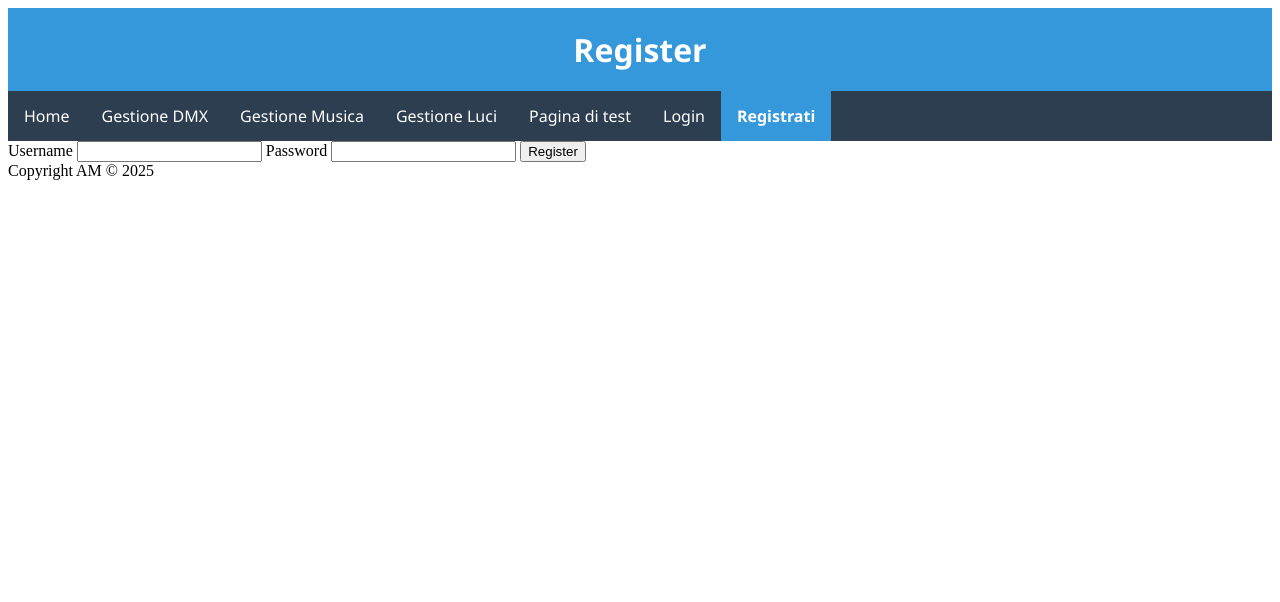
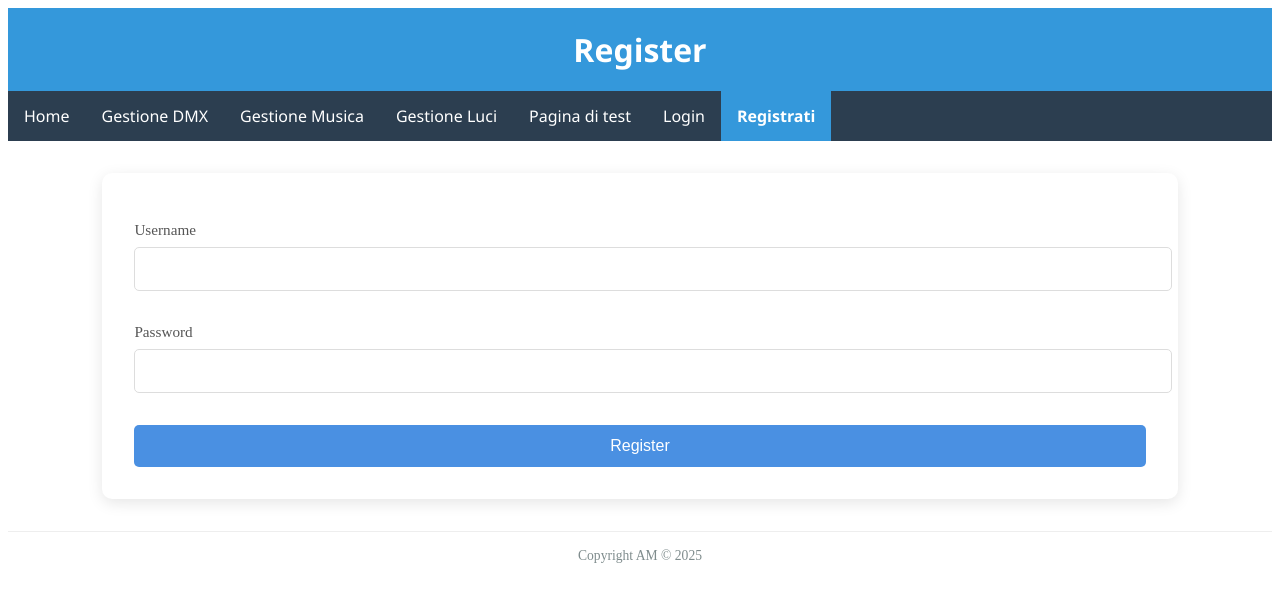
Before and after one commit to marc-etti/presepy, a Flask app: page /auth/register in a window 1280 px wide. Shown: the top 602 px of the page. Run offline with Flask 3, Linux system fonts and the light colour scheme.

Commit message:
aggiunto 404 handler e css login e register

```diff
--- a/app/__init__.py
+++ b/app/__init__.py
@@ -1,4 +1,4 @@
-from flask import Flask
+from flask import Flask, render_template
 import os
 from app.routes import main_bp
 from app.services.audio_management import audio_bp
@@ -31,7 +31,6 @@ def create_app():
     # handle the 404 error
     @app.errorhandler(404)
     def page_not_found(e):
-        # return render_template('404.html'), 404
-        return "404 Not Found"
+        return render_template('404.html'), 404
 
     return app
--- /dev/null
+++ b/app/static/css/auth.css
@@ -0,0 +1,58 @@
+/* Stile specifico per il form di login */
+.content form {
+    width: 80%;
+    margin: 2rem auto;
+    padding: 2rem;
+    background: #ffffff;
+    border-radius: 10px;
+    box-shadow: 0 4px 15px rgba(0, 0, 0, 0.1);
+}
+
+.content form label {
+    display: block;
+    margin: 1rem 0 0.5rem;
+    color: #555;
+    font-size: 0.95rem;
+    font-weight: 500;
+}
+
+.content form input[type="text"],
+.content form input[type="password"] {
+    width: 100%;
+    padding: 0.75rem;
+    margin-bottom: 1rem;
+    border: 1px solid #ddd;
+    border-radius: 5px;
+    font-size: 1rem;
+    transition: all 0.3s ease;
+}
+
+.content form input[type="text"]:focus,
+.content form input[type="password"]:focus {
+    border-color: #4a90e2;
+    outline: none;
+    box-shadow: 0 0 0 3px rgba(74, 144, 226, 0.2);
+}
+
+.content form input[type="submit"] {
+    width: 100%;
+    padding: 0.75rem;
+    margin-top: 1rem;
+    background-color: #4a90e2;
+    color: white;
+    border: none;
+    border-radius: 5px;
+    font-size: 1rem;
+    font-weight: 500;
+    cursor: pointer;
+    transition: background-color 0.3s ease;
+}
+
+.content form input[type="submit"]:hover {
+    background-color: #3a7bc8;
+}
+
+/* Messaggi di errore (se presenti nel tuo template) */
+.content .flash-messages {
+    margin-bottom: 1.5rem;
+}
--- /dev/null
+++ b/app/static/css/base.css
@@ -0,0 +1,70 @@
+/* Reset e stili base */
+.base-nav ul {
+    list-style-type: none;
+    margin: 0;
+    padding: 0;
+    overflow: hidden;
+    background-color: #2c3e50; /* Colore di sfondo scuro */
+    font-family: 'Segoe UI', Tahoma, Geneva, Verdana, sans-serif;
+}
+
+/* Allineamento orizzontale */
+.base-nav li {
+    float: left;
+}
+
+/* Stile dei link */
+.base-nav li a {
+    display: block;
+    color: white;
+    text-align: center;
+    padding: 14px 16px;
+    text-decoration: none;
+    transition: background-color 0.3s ease;
+}
+
+/* Cambia colore al hover */
+.base-nav li a:hover {
+    background-color: #34495e;
+}
+
+/* Stile per la scheda corrente */
+.base-nav li a.current {
+    background-color: #3498db;
+    font-weight: bold;
+}
+
+.base-nav ul li.user-account {
+    margin-right: auto;
+}
+
+/* Stile per l'header */
+.base-header {
+    background-color: #3498db;
+    color: white;
+    padding: 20px;
+    text-align: center;
+    margin-bottom: 0;
+}
+
+.base-header h1 {
+    margin: 0;
+    font-family: 'Segoe UI', Tahoma, Geneva, Verdana, sans-serif;
+}
+
+/* Clearfix per il float */
+.base-nav::after {
+    content: "";
+    display: table;
+    clear: both;
+}
+
+/* Stile per il footer */
+footer {
+    text-align: center;
+    padding: 1rem 0;
+    color: #7f8c8d;
+    font-size: 0.85rem;
+    border-top: 1px solid #eee;
+    margin-top: 2rem;
+}
--- a/app/templates/auth/register.html
+++ b/app/templates/auth/register.html
@@ -1,15 +1,21 @@
 {% extends 'base.html' %}
+
+{% block styles %}
+  <link rel="stylesheet" type="text/css" href="{{ url_for('static', filename='css/auth.css' ) }}">
+{% endblock %}
 
 {% block header %}
   <h1>{% block title %}Register{% endblock %}</h1>
 {% endblock %}
 
 {% block content %}
+<div class="content">
   <form method="post">
     <label for="username">Username</label>
-    <input name="username" id="username" required>
+    <input type="text" name="username" id="username" required>
     <label for="password">Password</label>
     <input type="password" name="password" id="password" required>
     <input type="submit" value="Register">
   </form>
+</div>
 {% endblock %}
--- a/app/templates/base.html
+++ b/app/templates/base.html
@@ -4,79 +4,17 @@
     <meta charset="UTF-8">
     <meta name="viewport" content="width=device-width, initial-scale=1.0">
     <title>{% block title %}Titolo Predefinito{% endblock %}</title>
-    <link rel="stylesheet" href="{{ url_for('static', filename='css/styles.css') }}">
+    <link rel="stylesheet" href="{{ url_for('static', filename='css/base.css') }}">
     <link rel="icon" href="{{ url_for('static', filename='images/favicon.ico') }}" type="image/x-icon">
     {% block styles %}
         {# Inserire eventuali stili specifici per la pagina #}
     {% endblock %}
-    <style>
-        /* Reset e stili base */
-        nav ul {
-            list-style-type: none;
-            margin: 0;
-            padding: 0;
-            overflow: hidden;
-            background-color: #2c3e50; /* Colore di sfondo scuro */
-            font-family: 'Segoe UI', Tahoma, Geneva, Verdana, sans-serif;
-        }
-
-        /* Allineamento orizzontale */
-        nav li {
-            float: left;
-        }
-
-        /* Stile dei link */
-        nav li a {
-            display: block;
-            color: white;
-            text-align: center;
-            padding: 14px 16px;
-            text-decoration: none;
-            transition: background-color 0.3s ease;
-        }
-
-        /* Cambia colore al hover */
-        nav li a:hover {
-            background-color: #34495e;
-        }
-
-        /* Stile per la scheda corrente */
-        nav li a.current {
-            background-color: #3498db;
-            font-weight: bold;
-        }
-
-        nav ul li.user-account {
-            margin-right: auto;
-        }
-
-        /* Stile per l'header */
-        header {
-            background-color: #3498db;
-            color: white;
-            padding: 20px;
-            text-align: center;
-            margin-bottom: 0;
-        }
-
-        header h1 {
-            margin: 0;
-            font-family: 'Segoe UI', Tahoma, Geneva, Verdana, sans-serif;
-        }
-
-        /* Clearfix per il float */
-        nav::after {
-            content: "";
-            display: table;
-            clear: both;
-        }
-    </style>
 </head>
 <body>
-    <header>
+    <header class="base-header">
         <h1>{% block header %}Intestazione Predefinita{% endblock %}</h1>
     </header>
-    <nav>
+    <nav class="base-nav">
         <ul>
             <li><a href="{{ url_for('main.index') }}" {% if request.endpoint == 'main.index' %}class="current"{% endif %}>Home</a></li>
             <li><a href="{{ url_for('main.dmx_management') }}" {% if request.endpoint == 'main.dmx_management' %}class="current"{% endif %}>Gestione DMX</a></li>
--- a/app/templates/light_management.html
+++ b/app/templates/light_management.html
@@ -4,11 +4,6 @@
 
 {% block styles %}
 <style>
-    body {
-        font-family: Arial, sans-serif;
-        margin: 20px;
-    }
-
     .slider-container {
         margin-bottom: 20px;
     }
```
Also changed, not shown: app/templates/404.html (added, +48 -0 lines), app/templates/auth/login.html (+7 -1 lines).
